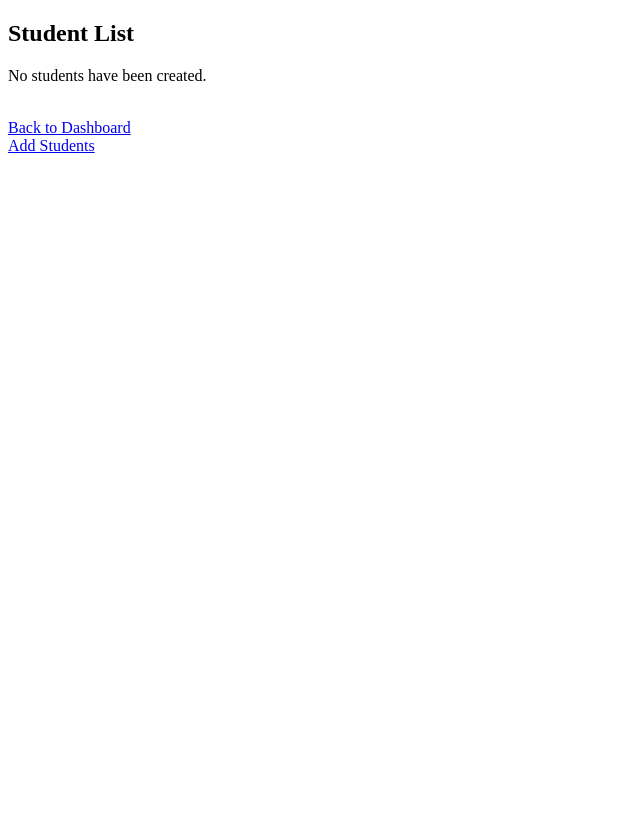
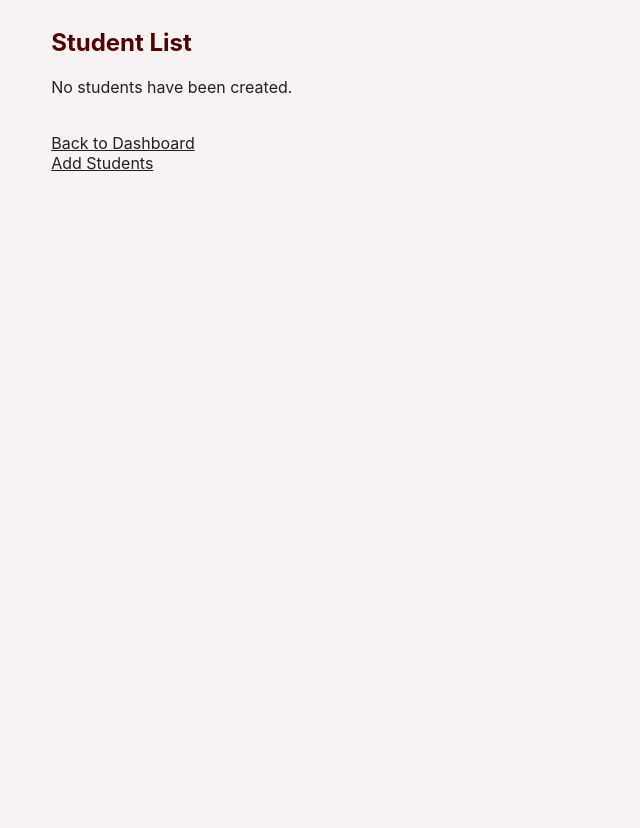
Before and after one commit to timo1456/NIA, a Flask app: page /students in a window 1280 px wide. Shown: the whole page, without its empty margins (0-640 px from the left). Before the commit the page ends 153 px from the top, so only its background shows below. Run offline with Flask 3, Linux system fonts and the light colour scheme; the visitor is signed in with stand-in values (Sample User, id 1).

Commit message:
Apply NIA visual styling

```diff
--- a/templates/students.html
+++ b/templates/students.html
@@ -12,9 +12,10 @@
 
     <title>Students</title>
 
+    <link rel="stylesheet" href="{{ url_for('static', filename='site.css') }}">
 </head>
 
-<body>
+<body class="app-page">
 
     <h2>Student List</h2>
 
```
